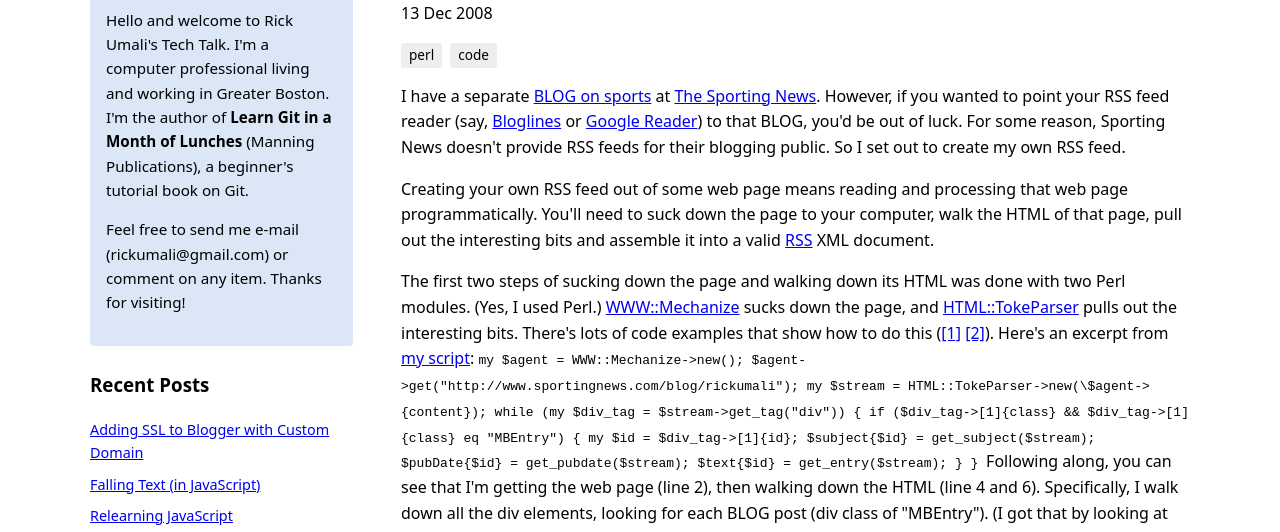
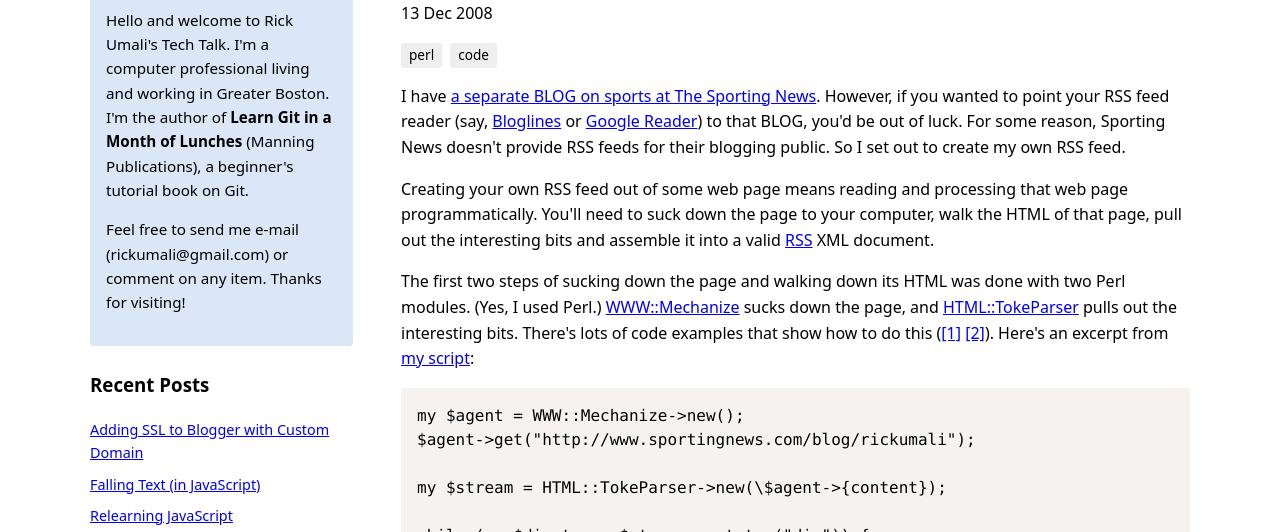
Before and after one commit to rickumali/techtalk, an Eleventy site: page posts/024-creating-rss-feeds-part-1-3.html in a window 1280 px wide. Shown: the part 237-769 px from the top of the page. Built offline with nearby package versions, Linux system fonts and the light colour scheme; Eleventy itself is replaced by a stand-in of ours; files that its build step writes are made by us from their sources.

Commit message:
Various fixups including <code>
Updating <code> and found some better URLs. My old Sports BLOG
lives on via the Web Archive.

```diff
--- a/posts/024-creating-rss-feeds-part-1-3.html
+++ b/posts/024-creating-rss-feeds-part-1-3.html
@@ -3,19 +3,17 @@ title: "Creating RSS Feeds (Part 1 of 3)"
 date: 2008-12-13
 tags: ["perl", "code"]
 permalink: "/blog/2008/12/13/creating-rss-feeds-part-1-3/index.html"
-excerpt: "I have a separate BLOG on sports at The Sporting News . However, if you wanted to point your RSS feed reader (say, Bloglines or Google Reader ) to that BLOG, you'd be out of luck. For some reason, Sporting News doesn't…"
+excerpt: "I have a separate BLOG on sports at The Sporting News. However, if you wanted to point your RSS feed reader (say, Bloglines or Google Reader ) to that BLOG, you'd be out of luck."
 nid: 24
 nodeType: "story"
 layout: post.njk
 ---
-I have a separate <a href="http://www.sportingnews.com/blog/rickumali/">BLOG on sports</a> at <a href="http://www.sportingnews.com/">The Sporting News</a>. However, if you wanted to point your RSS feed reader (say, <a href="http://www.bloglines.com/">Bloglines</a> or <a href="http://www.google.com/reader">Google Reader</a>) to that BLOG, you'd be out of luck. For some reason, Sporting News doesn't provide RSS feeds for their blogging public. So I set out to create my own RSS feed.<p>
-
+I have <a href="https://web.archive.org/web/20080127194920/http://www.sportingnews.com/blog/rickumali/">a separate BLOG on sports at The Sporting News</a>. However, if you wanted to point your RSS feed reader (say, <a href="http://www.bloglines.com/">Bloglines</a> or <a href="https://en.wikipedia.org/wiki/Google_Reader">Google Reader</a>) to that BLOG, you'd be out of luck. For some reason, Sporting News doesn't provide RSS feeds for their blogging public. So I set out to create my own RSS feed.<p>
 Creating your own RSS feed out of some web page means reading and processing that web page programmatically. You'll need to suck down the page to your computer, walk the HTML of that page, pull out the interesting bits and assemble it into a valid <a href="http://www.w3.org/TR/REC-xml/">RSS</a> XML document.<p>
 
 The first two steps of sucking down the page and walking down its HTML was done with two Perl modules. (Yes, I used Perl.) <a href="http://search.cpan.org/~petdance/WWW-Mechanize-1.52/lib/WWW/Mechanize.pm">WWW::Mechanize</a> sucks down the page, and <a href="http://search.cpan.org/~gaas/HTML-Parser-3.59/lib/HTML/TokeParser.pm">HTML::TokeParser</a> pulls out the interesting bits. There's lots of code examples that show how to do this (<a href="http://www.perlmonks.org/index.pl?node_id=99254">[1]</a> <a href="http://lwp.interglacial.com/ch01_05.htm#perllwp-CHP-1-SECT-5.3">[2]</a>). Here's an excerpt from <a href="http://rgu.freeshell.org/feedsn.txt">my script</a>:
 
-<code lang="perl">
-my $agent = WWW::Mechanize->new();
+<pre><code class="language-perl">my $agent = WWW::Mechanize->new();
 $agent->get("http://www.sportingnews.com/blog/rickumali");
 
 my $stream = HTML::TokeParser->new(\$agent->{content});
@@ -28,8 +26,8 @@ while (my $div_tag = $stream->get_tag("div")) {
                 $text{$id} = get_entry($stream);
         }
 }
-</code>
+</code></pre>
 
 Following along, you can see that I'm getting the web page (line 2), then walking down the HTML (line 4 and 6). Specifically, I walk down all the div elements, looking for each BLOG post (div class of "MBEntry"). (I got that by looking at the BLOG's HTML.) From there, all that's left is the crying: I pull out the subject, the publication date, and the text itself. I put all of this into some <a href="http://www.perl.com/pub/a/2006/11/02/all-about-hashes.html">hashes</a>, keyed on the ID of the BLOG post. At the completion of this while loop, I have hashes that I can loop through to construct the RSS XML. I'll save that explanation for another day.<p>
 
-<i>The full source code is at <a href="http://rgu.freeshell.org/feedsn.txt">feedsn.pl</a>.</i><p>
+<i>The full source code is at <a href="https://rgu.freeshell.org/feedsn.txt">feedsn.pl</a>.</i><p>
```
